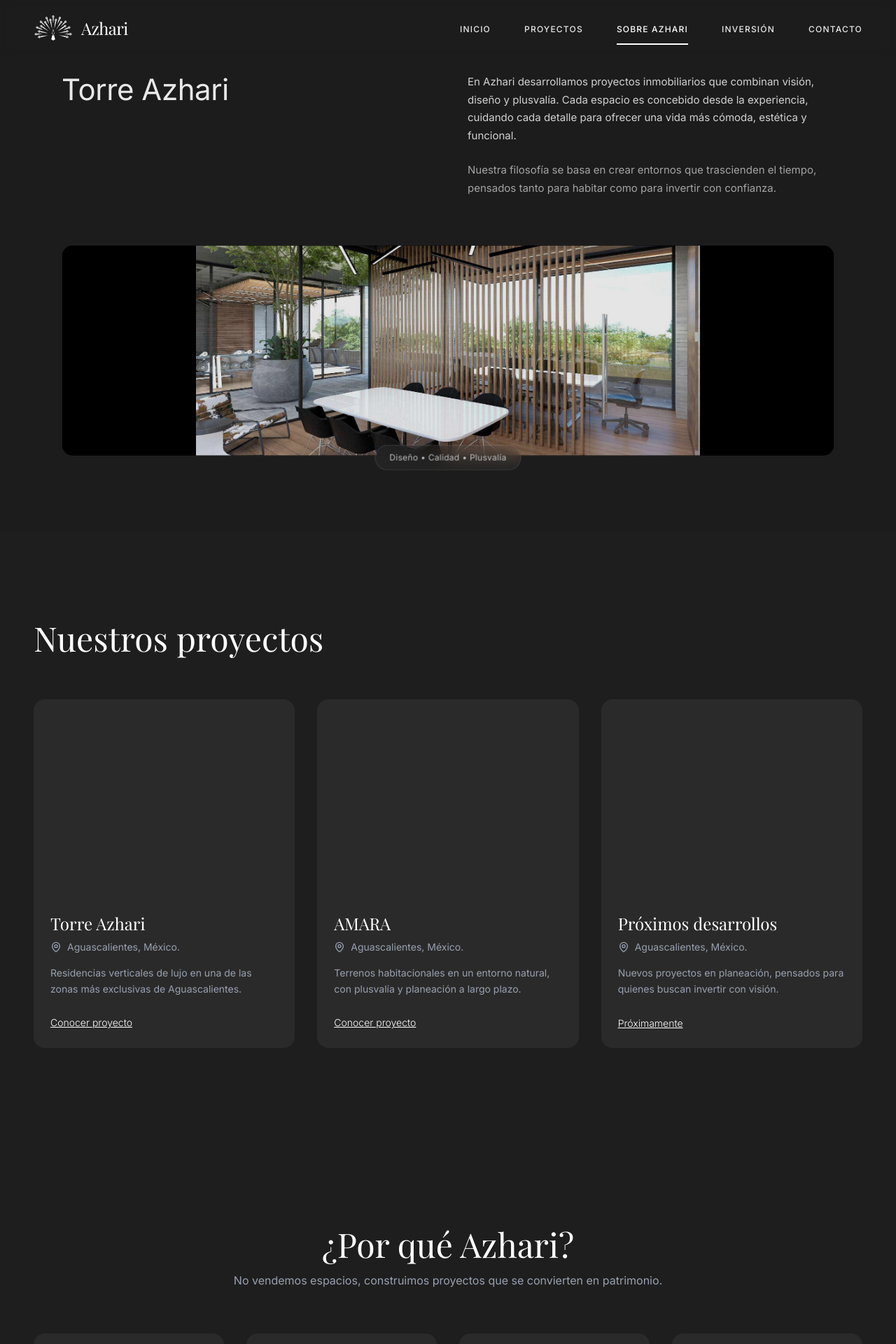
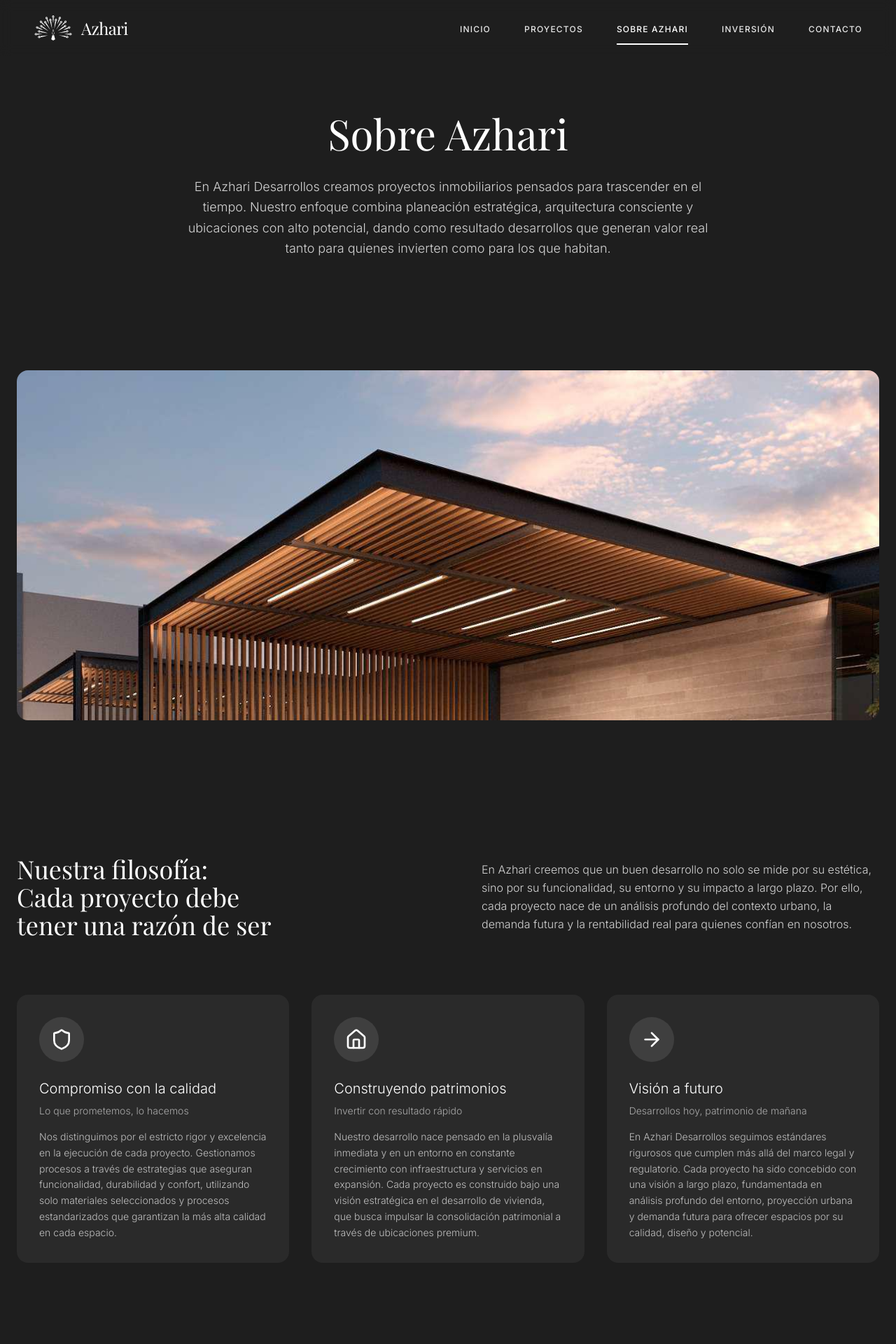
Before and after one commit to AlanNieves/Torre-Azhari, a Next.js app in the folder frontend/: page /sobre-azhari in a window 1280 px wide. Shown: the top 1920 px of the page at 70% size. Built offline with nearby package versions, Linux system fonts and the light colour scheme; no server answers; a web font is replaced by a local one.

Commit message:
feat: actualizar vista Sobre Azhari con diseño completo - hero, imagen, filosofía y formulario

```diff
--- a/frontend/src/app/sobre-azhari/page.tsx
+++ b/frontend/src/app/sobre-azhari/page.tsx
@@ -1,8 +1,5 @@
 import AboutAzhari from '@/components/sections/aboutAzhari/AboutAzhari';
-import ProjectsPreview from '@/components/sections/ProjectsPreview';
-import WhyAzhari from '@/components/sections/WhyAzhari';
-import BrandCTA from '@/components/sections/BrandCTA';
-import LeadForm from '@/components/forms/LeadForm';
+import LeadForm from '@/components/sections/LeadForm';
 
 export const metadata = {
   title: 'Sobre Azhari | Azhari Desarrollos',
@@ -12,25 +9,12 @@
 
 export default function SobreAzhariPage() {
   return (
-    <main className="bg-[#1c1c1c] text-white">
-      {/* 1. HERO / FILOSOFÍA */}
+    <main className="bg-[#1e1e1e] text-white">
+      {/* About Section */}
       <AboutAzhari />
 
-      {/* 2. AMENIDADES + MODELOS */}
-      <ProjectsPreview />
-
-      {/* 3. DIFERENCIADORES */}
-      <WhyAzhari />
-
-      {/* 4. CTA DE MARCA */}
-      <BrandCTA />
-
-      {/* 5. FORMULARIO */}
-      <section className="py-24">
-        <div className="max-w-4xl mx-auto px-6">
-          <LeadForm />
-        </div>
-      </section>
+      {/* Contact Form Section */}
+      <LeadForm />
     </main>
   );
 }
--- a/frontend/src/components/sections/aboutAzhari/AboutAzhari.tsx
+++ b/frontend/src/components/sections/aboutAzhari/AboutAzhari.tsx
@@ -1,37 +1,149 @@
 'use client';
 
-import AboutImage from './AboutImage';
-import AboutText from './AboutText';
+import { motion } from 'framer-motion';
+import { Shield, Home, ArrowRight } from 'lucide-react';
+
+const PHILOSOPHY_ITEMS = [
+  {
+    icon: Shield,
+    title: "Compromiso con la calidad",
+    subtitle: "Lo que prometemos, lo hacemos",
+    description: "Nos distinguimos por el estricto rigor y excelencia en la ejecución de cada proyecto. Gestionamos procesos a través de estrategias que aseguran funcionalidad, durabilidad y confort, utilizando solo materiales seleccionados y procesos estandarizados que garantizan la más alta calidad en cada espacio."
+  },
+  {
+    icon: Home,
+    title: "Construyendo patrimonios",
+    subtitle: "Invertir con resultado rápido",
+    description: "Nuestro desarrollo nace pensado en la plusvalía inmediata y en un entorno en constante crecimiento con infraestructura y servicios en expansión. Cada proyecto es construido bajo una visión estratégica en el desarrollo de vivienda, que busca impulsar la consolidación patrimonial a través de ubicaciones premium."
+  },
+  {
+    icon: ArrowRight,
+    title: "Visión a futuro",
+    subtitle: "Desarrollos hoy, patrimonio de mañana",
+    description: "En Azhari Desarrollos seguimos estándares rigurosos que cumplen más allá del marco legal y regulatorio. Cada proyecto ha sido concebido con una visión a largo plazo, fundamentada en análisis profundo del entorno, proyección urbana y demanda futura para ofrecer espacios por su calidad, diseño y potencial."
+  }
+];
 
 export default function AboutAzhari() {
   return (
-    <section
-      id="about-azhari"
-      className="relative w-full bg-[#1c1c1c] py-24 overflow-hidden"
-    >
-      {/* CONTENIDO SUPERIOR */}
-      <div className="max-w-6xl mx-auto px-6">
-        <div className="grid grid-cols-1 lg:grid-cols-2 gap-14 items-start">
-          {/* TÍTULO IZQUIERDA */}
-          <div>
+    <>
+      {/* HERO SECTION */}
+      <section className="relative bg-[#1e1e1e] py-32 lg:py-40">
+        <div className="mx-auto max-w-5xl px-6 text-center">
+          <motion.h1
+            initial={{ opacity: 0, y: 30 }}
+            animate={{ opacity: 1, y: 0 }}
+            transition={{ duration: 0.8 }}
+            className="mb-8 font-serif text-5xl font-light text-white lg:text-6xl"
+          >
+            Sobre Azhari
+          </motion.h1>
 
-            <h1 className="text-[38px] md:text-[42px]
-            font-normal
-            tracking-[-0.01em]
-            text-white/90">
-              Torre Azhari
-            </h1>
+          <motion.p
+            initial={{ opacity: 0, y: 30 }}
+            animate={{ opacity: 1, y: 0 }}
+            transition={{ duration: 0.8, delay: 0.1 }}
+            className="mx-auto max-w-3xl text-base font-light leading-relaxed text-white/80 lg:text-lg"
+          >
+            En Azhari Desarrollos creamos proyectos inmobiliarios pensados para trascender en el tiempo.
+            Nuestro enfoque combina planeación estratégica, arquitectura consciente y ubicaciones con alto
+            potencial, dando como resultado desarrollos que generan valor real tanto para quienes invierten
+            como para los que habitan.
+          </motion.p>
+        </div>
+      </section>
+
+      {/* IMAGE SECTION */}
+      <section className="relative bg-[#1e1e1e] pb-24">
+        <div className="mx-auto max-w-7xl px-6">
+          <motion.div
+            initial={{ opacity: 0, y: 30 }}
+            whileInView={{ opacity: 1, y: 0 }}
+            viewport={{ once: true }}
+            transition={{ duration: 0.8 }}
+            className="overflow-hidden rounded-2xl"
+          >
+            <img
+              src="/images/img49.jpg"
+              alt="Torre Azhari"
+              className="h-[400px] w-full object-cover lg:h-[500px]"
+            />
+          </motion.div>
+        </div>
+      </section>
+
+      {/* PHILOSOPHY SECTION */}
+      <section className="bg-[#1e1e1e] py-24">
+        <div className="mx-auto max-w-7xl px-6">
+          <div className="grid gap-16 lg:grid-cols-2 lg:gap-24">
+            {/* Left side - Title */}
+            <motion.div
+              initial={{ opacity: 0, x: -30 }}
+              whileInView={{ opacity: 1, x: 0 }}
+              viewport={{ once: true }}
+              transition={{ duration: 0.8 }}
+            >
+              <h2 className="font-serif text-3xl font-light text-white lg:text-4xl">
+                Nuestra filosofía:
+                <br />
+                Cada proyecto debe
+                <br />
+                tener una razón de ser
+              </h2>
+            </motion.div>
+
+            {/* Right side - Text */}
+            <motion.div
+              initial={{ opacity: 0, x: 30 }}
+              whileInView={{ opacity: 1, x: 0 }}
+              viewport={{ once: true }}
+              transition={{ duration: 0.8, delay: 0.2 }}
+              className="flex items-center"
+            >
+              <p className="text-base font-light leading-relaxed text-white/80">
+                En Azhari creemos que un buen desarrollo no solo se mide por su
+                estética, sino por su funcionalidad, su entorno y su impacto a largo
+                plazo. Por ello, cada proyecto nace de un análisis profundo del
+                contexto urbano, la demanda futura y la rentabilidad real para quienes confían
+                en nosotros.
+              </p>
+            </motion.div>
           </div>
 
-          {/* TEXTO DERECHA */}
-          <AboutText />
+          {/* Three columns */}
+          <div className="mt-20 grid gap-8 lg:grid-cols-3">
+            {PHILOSOPHY_ITEMS.map((item, index) => {
+              const Icon = item.icon;
+              return (
+                <motion.div
+                  key={index}
+                  initial={{ opacity: 0, y: 30 }}
+                  whileInView={{ opacity: 1, y: 0 }}
+                  viewport={{ once: true }}
+                  transition={{ duration: 0.6, delay: 0.1 * index }}
+                  className="rounded-2xl bg-[#2a2a2a] p-8"
+                >
+                  <div className="mb-6 flex h-16 w-16 items-center justify-center rounded-full bg-white/10">
+                    <Icon size={32} className="text-white" />
+                  </div>
+
+                  <h3 className="mb-2 text-xl font-light text-white">
+                    {item.title}
+                  </h3>
+
+                  <p className="mb-4 text-sm font-light text-white/60">
+                    {item.subtitle}
+                  </p>
+
+                  <p className="text-sm font-light leading-relaxed text-white/70">
+                    {item.description}
+                  </p>
+                </motion.div>
+              );
+            })}
+          </div>
         </div>
-      </div>
-
-      {/* IMAGEN FULL WIDTH */}
-      <div className="mt-20">
-        <AboutImage />
-      </div>
-    </section>
+      </section>
+    </>
   );
 }
```
